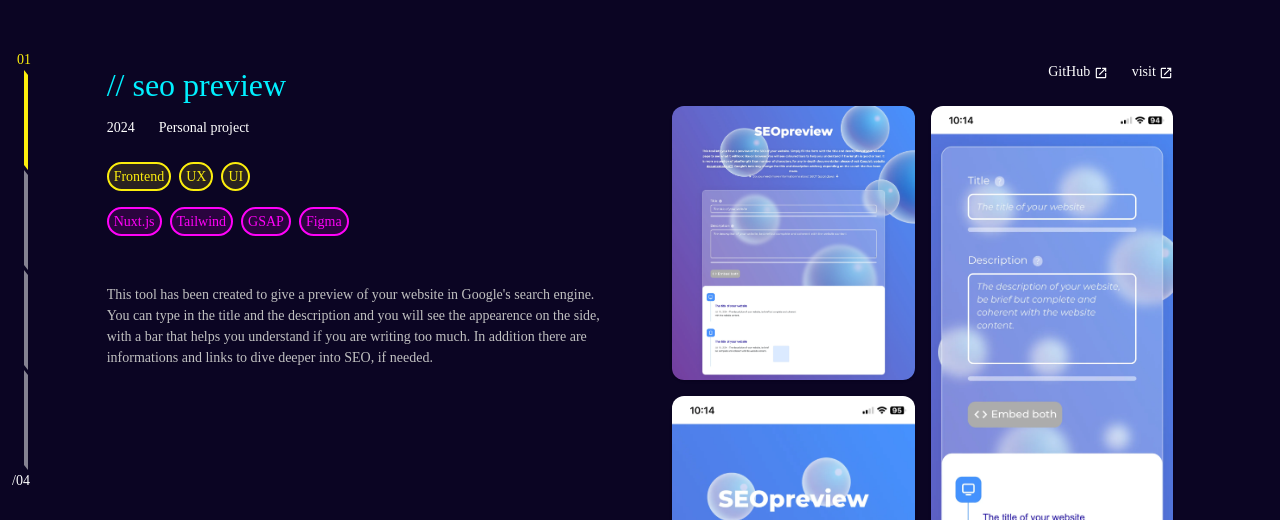
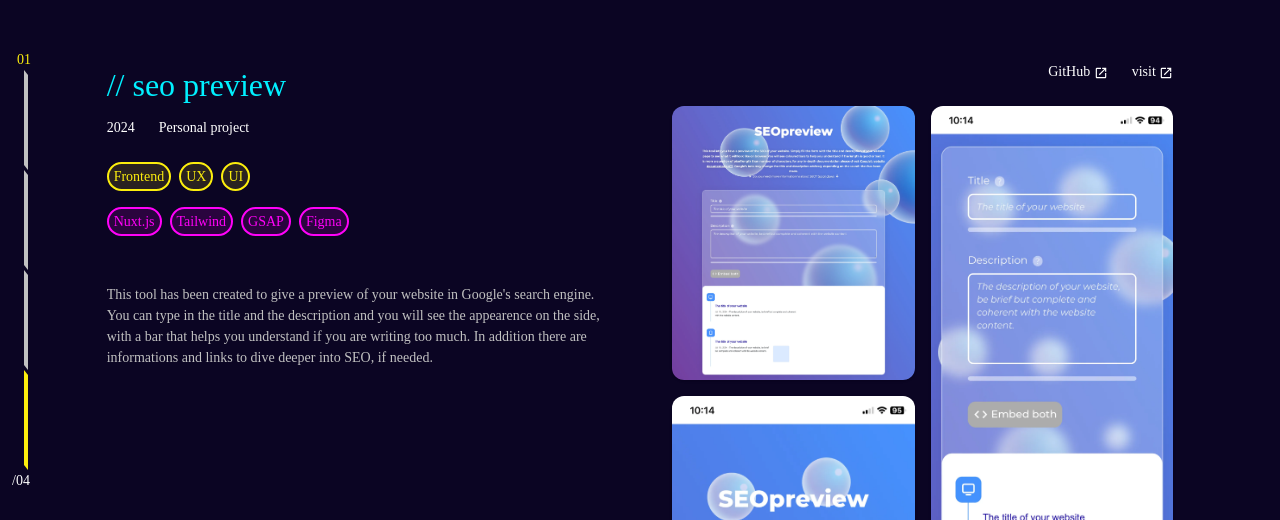
Before and after one commit to jacopo-derrico/my-portfolio-front, a Nuxt app: page /projects/1 in a window 1280 px wide. Shown: the part 130-650 px from the top of the page. Built offline with nearby package versions, Linux system fonts and the light colour scheme.

Commit message:
feat: sidebar reactive divs

```diff
--- a/assets/main.scss
+++ b/assets/main.scss
@@ -142,6 +142,10 @@ h6 {
   filter: progid:DXImageTransform.Microsoft.gradient(startColorstr="#000000", endColorstr="#ffffff", GradientType=1);
 }
 
+.bar div {
+  background-color: $text-secondary;
+}
+
 .bars:hover .bar span {
   display: block;
 }
--- a/components/AppSidebar.vue
+++ b/components/AppSidebar.vue
@@ -2,23 +2,59 @@
     <div id="sidebar" class="fixed secondary-font flex flex-col justify-center top-0 bottom-0 w-1/2 z-100">
         <div class="bars w-fit ps-6">
             <span class="text-accent ms-[-7px]">01</span>
-            <div class="active-bar bar flex items-center gap-4">
-                <div class="vertical-bar h-[100px] w-[4px]"></div>
+            <div :class="{ 'active-bar': 'about-section' === activeId }" class="bar flex items-center gap-4">
+                <div class="bg-white vertical-bar h-[100px] w-[4px]"></div>
                 <span>_about</span>
             </div>
-            <div class="bar flex items-center gap-4 text-accent">
-                <div class="bg-white opacity-50 vertical-bar h-[100px] w-[4px]"></div>
-                <span class="text-white opacity-50">experience</span>
+            <div :class="{ 'active-bar': 'experience-section' === activeId }" class="bar flex items-center gap-4 text-accent">
+                <div class="bg-white vertical-bar h-[100px] w-[4px]"></div>
+                <span class="text-white opacity-50">_experience</span>
             </div>
-            <div class="bar flex items-center gap-4 text-accent">
-                <div class="bg-white opacity-50 vertical-bar h-[100px] w-[4px]"></div>
-                <span class="text-white opacity-50">projects</span>
+            <div :class="{ 'active-bar': 'portfolio-section' === activeId }" class="bar flex items-center gap-4 text-accent">
+                <div class="bg-white vertical-bar h-[100px] w-[4px]"></div>
+                <span class="text-white opacity-50">_projects</span>
             </div>
-            <div class="bar flex items-center gap-4 text-accent">
-                <div class="bg-white opacity-50 vertical-bar h-[100px] w-[4px]"></div>
-                <span class="text-white opacity-50">contacts</span>
+            <div :class="{ 'active-bar': 'contacts-section' === activeId }" class="bar flex items-center gap-4 text-accent">
+                <div class="bg-white vertical-bar h-[100px] w-[4px]"></div>
+                <span class="text-white opacity-50">_contacts</span>
             </div>
             <span class="text-white ms-[-12px]">/04</span>
         </div>
+        <!-- <p>{{ position }}</p> -->
     </div>
 </template>
+
+<script setup>
+    import { ref, onMounted, onUnmounted } from 'vue'
+
+    const activeId = ref('')
+
+    const observer = ref(null)
+
+    onMounted(() => {
+        observer.value = new IntersectionObserver(
+            (entries) => {
+            entries.forEach(entry => {
+                const id = entry.target.getAttribute('id')
+                if (entry.isIntersecting && id) {
+                    activeId.value = id
+                }
+            })
+            },
+            {
+                threshold: 0.7,
+                rootMargin: '0px'
+            }
+        )
+
+        document.querySelectorAll('#about-section, #experience-section, #portfolio-section, #contacts-section').forEach((section) => {
+            observer.value?.observe(section)
+        })
+    })
+
+    onUnmounted(() => {
+        if (observer.value) {
+            observer.value.disconnect()
+        }
+    })
+</script>
```
